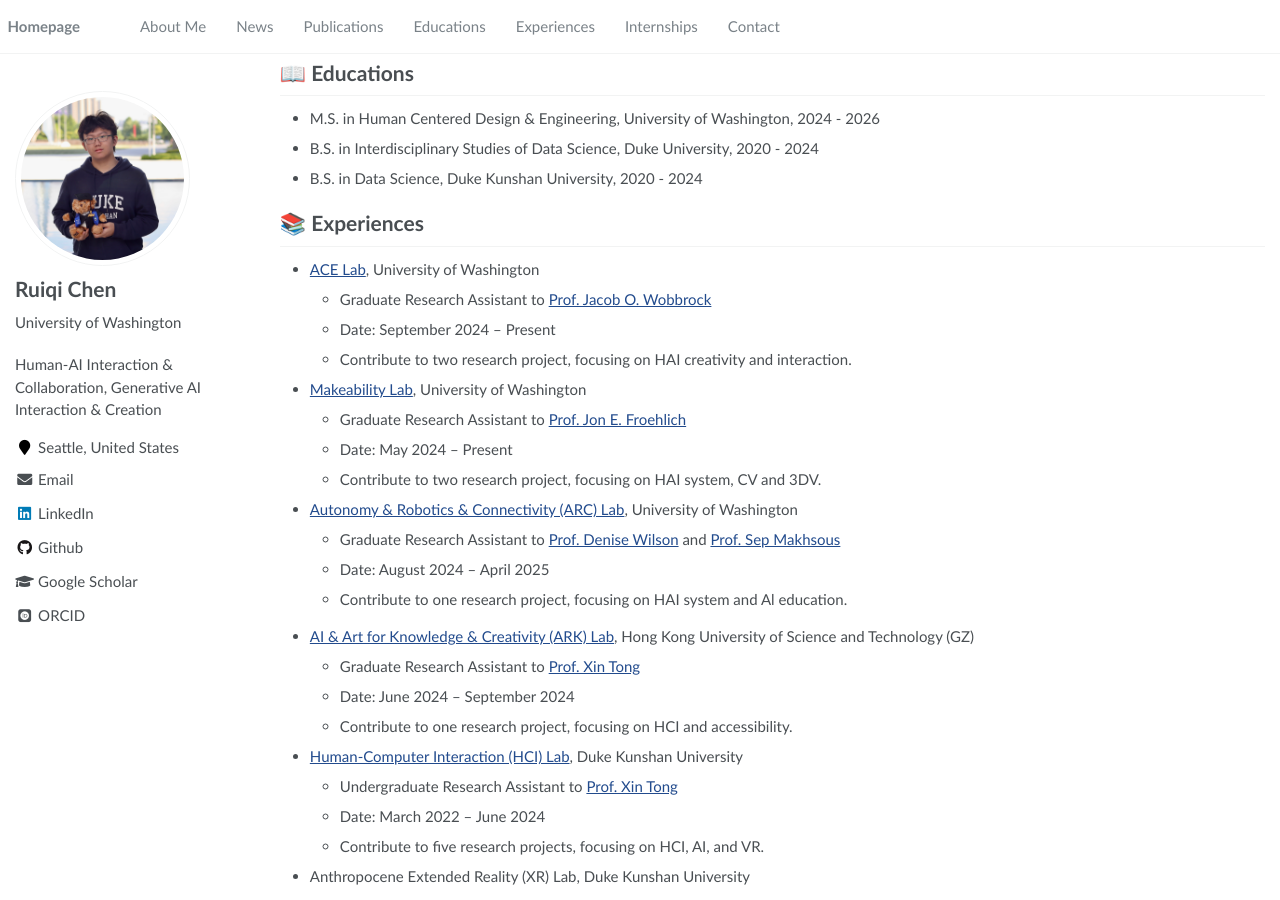
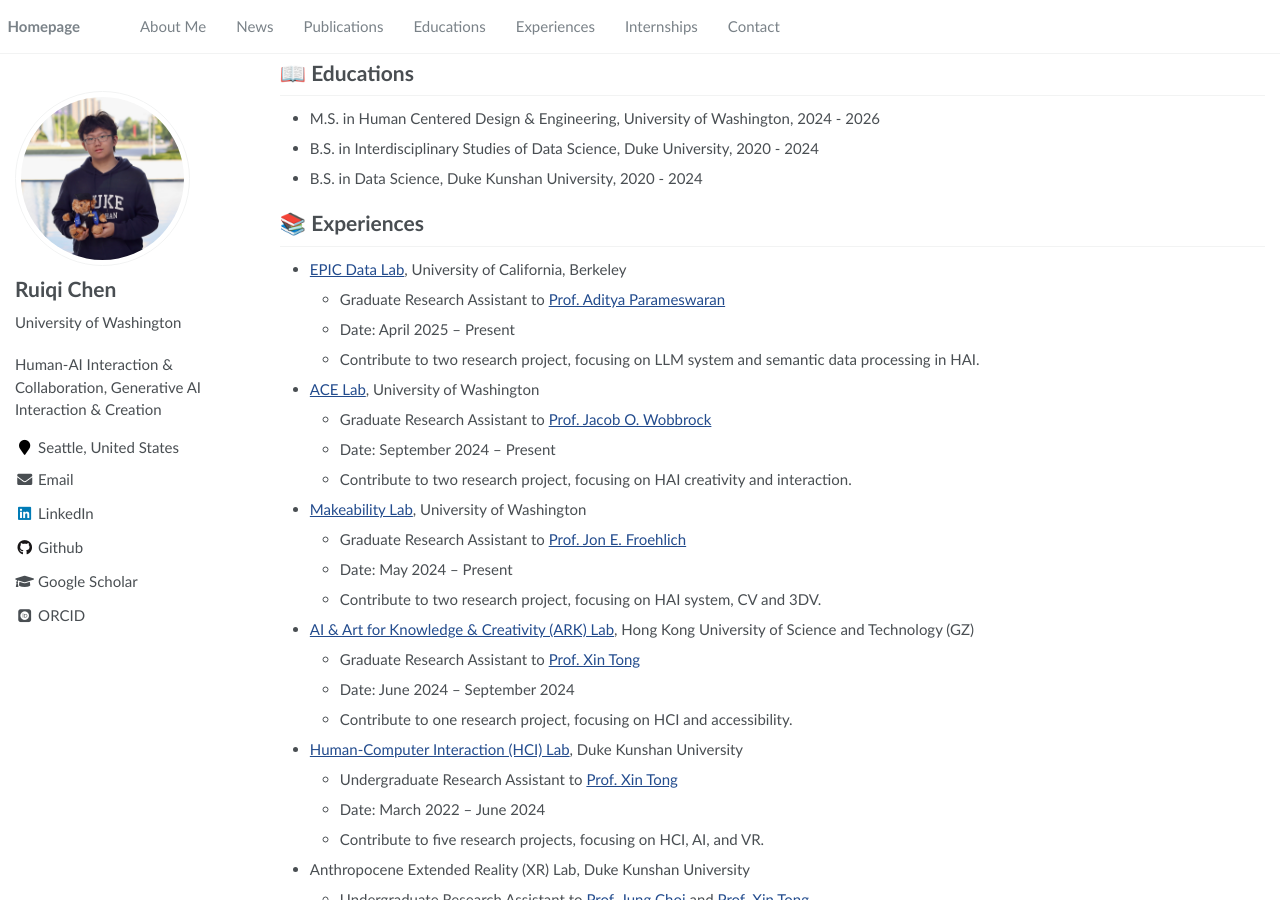
Before and after one commit to Ruiqi-Chen-0216/Ruiqi-Chen-0216.github.io, a Jekyll site: the page built from _pages/home.md, in a window 1280 px wide and 900 px high, scrolled down 1787 px. Built offline with Jekyll 4.4.1, drawn with Linux system fonts in a browser that asks for light colours; some web fonts are replaced.

Commit message:
Update home.md

```diff
--- a/_pages/home.md
+++ b/_pages/home.md
@@ -102,6 +102,11 @@ and 5 projects are under submission & review:
 
 # 📚 Experiences
 
+* [EPIC Data Lab](https://epic.berkeley.edu/), University of California, Berkeley
+  * Graduate Research Assistant to [Prof. Aditya Parameswaran](https://people.eecs.berkeley.edu/~adityagp/)
+  * Date: April 2025 – Present
+  * Contribute to two research project, focusing on LLM system and semantic data processing in HAI.
+
 * [ACE Lab](https://depts.washington.edu/acelab/index.html), University of Washington
   * Graduate Research Assistant to [Prof. Jacob O. Wobbrock](https://faculty.washington.edu/wobbrock/)
   * Date: September 2024 – Present
@@ -112,28 +117,15 @@ and 5 projects are under submission & review:
   * Date: May 2024 – Present
   * Contribute to two research project, focusing on HAI system, CV and 3DV.
 
-* [Autonomy & Robotics & Connectivity (ARC) Lab](https://www.arcuw.org/), University of Washington
-  * Graduate Research Assistant to [Prof. Denise Wilson](https://scholar.google.com/citations?user=X_Usi6kAAAAJ&hl=zh-CN&oi=ao) and [Prof. Sep Makhsous](https://people.ece.uw.edu/makhsous/)
-  * Date: August 2024 – April 2025
-  * Contribute to one research project, focusing on HAI system and Al education.
-
-<!--* [Behavioral Enhancement and Adaptive Reality (BEAR) Lab](https://rochester-bear-lab.github.io/), University of Rochester
-  * Graduate Research Assistant to [Prof. Yukang Yan](https://rochester-bear-lab.github.io/yukang)
-  * Date: June 2024 – September 2024
-  * Accepted into the Access Computing Summer Program 2024 by TsinghuaHCIGroup at Tsinghua University.
-  * Contribute to one research project, focusing on LLM, VR and cognitive science. -->
-
 * [AI & Art for Knowledge & Creativity (ARK) Lab](https://arkxlab.github.io/), Hong Kong University of Science and Technology (GZ)
   * Graduate Research Assistant to [Prof. Xin Tong](https://cma.hkust-gz.edu.cn/people/tong-xin/)
   * Date: June 2024 – September 2024
   * Contribute to one research project, focusing on HCI and accessibility.
 
-
 * [Human-Computer Interaction (HCI) Lab](https://arkxlab.github.io/), Duke Kunshan University
   * Undergraduate Research Assistant to [Prof. Xin Tong](https://scholar.google.com/citations?user=XIM08ZwAAAAJ&hl=zh-CN&oi=sra)
   * Date: March 2022 – June 2024
   * Contribute to five research projects, focusing on HCI, AI, and VR.
-
 
 * Anthropocene Extended Reality (XR) Lab, Duke Kunshan University
   * Undergraduate Research Assistant to [Prof. Jung Choi](https://jungchoi.org/) and [Prof. Xin Tong](https://scholar.google.com/citations?user=XIM08ZwAAAAJ&hl=zh-CN&oi=sra)
```
